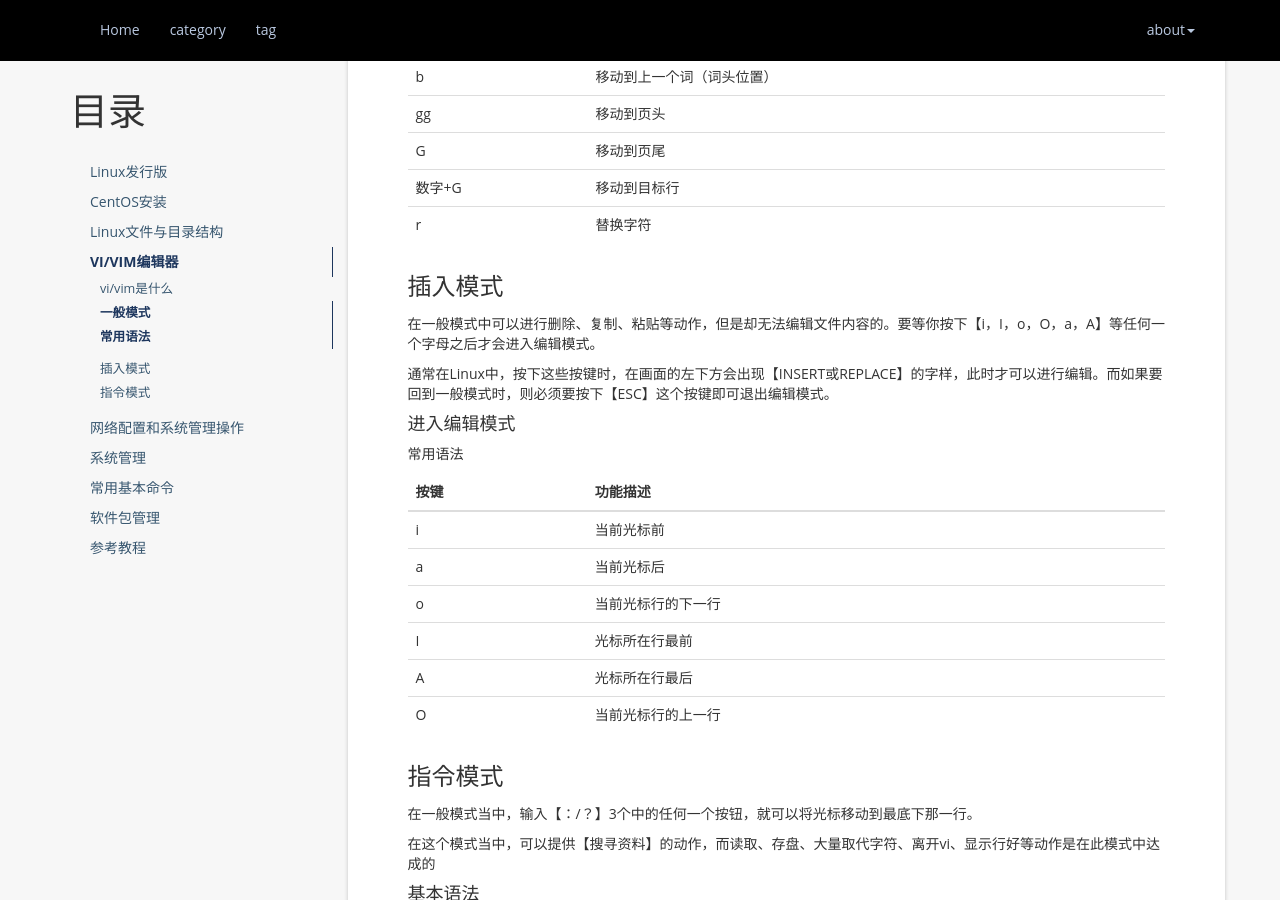
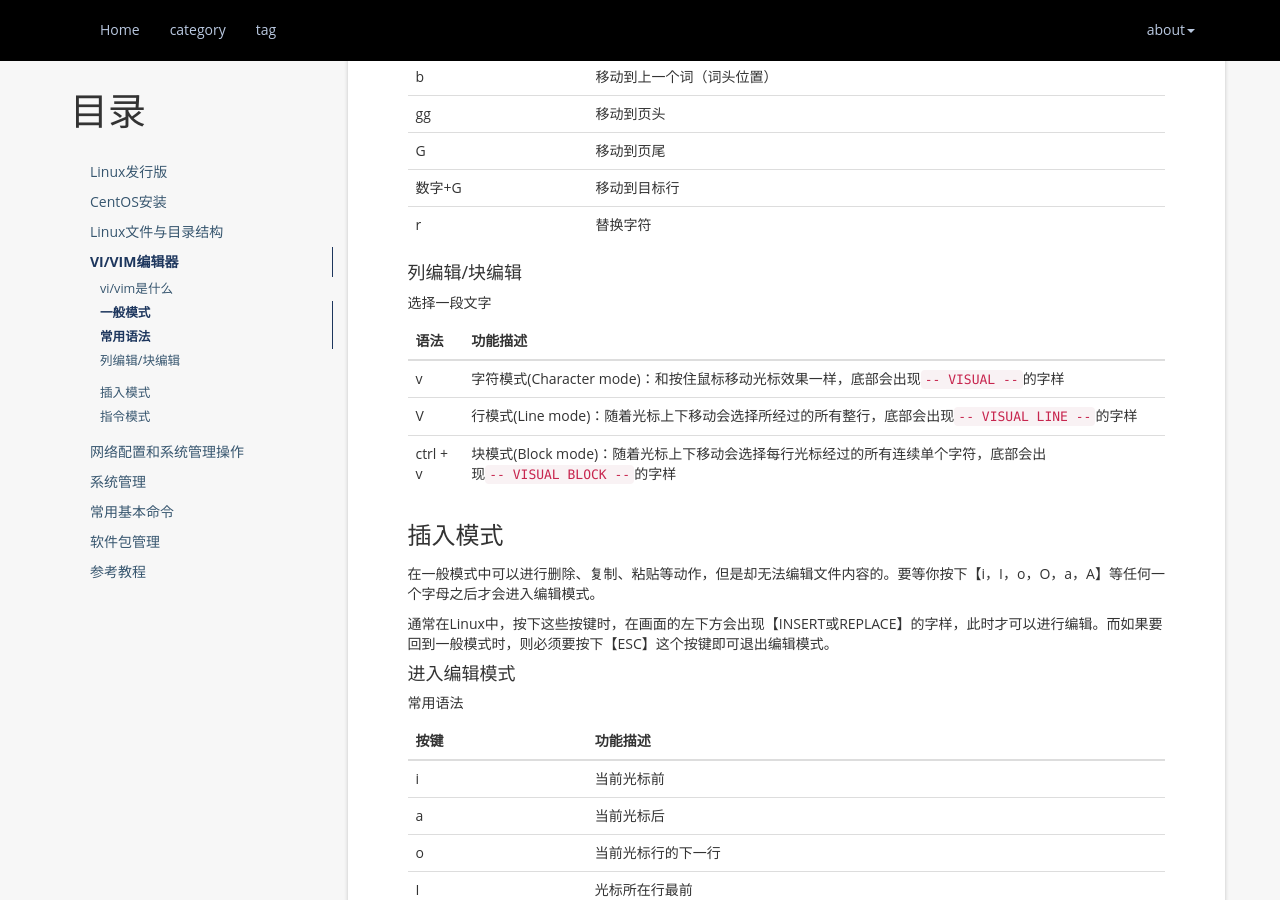
Before and after one commit to atgtahub/atgtahub.github.io, a Jekyll site: the page built from _posts/linux/learning/2023-05-03-linux-learning-01.md, in a window 1280 px wide and 900 px high, scrolled down 3112 px. Built offline with Jekyll 4.4.1, drawn with Linux system fonts in a browser that asks for light colours; a script that is not in the unit is left out; comment, search, counter and statistics services are not loaded.

Commit message:
refactor(post): 2023-05-03-linux-learning-01.md

```diff
--- a/_posts/linux/learning/2023-05-03-linux-learning-01.md
+++ b/_posts/linux/learning/2023-05-03-linux-learning-01.md
@@ -115,6 +115,18 @@ VIM编辑器是从VI发展出来的一个性能更强大的文本编辑器。可
 
 
 
+#### 列编辑/块编辑
+
+选择一段文字
+
+| 语法     | 功能描述                                                     |
+| -------- | ------------------------------------------------------------ |
+| v        | 字符模式(Character mode)：和按住鼠标移动光标效果一样，底部会出现`-- VISUAL --`的字样 |
+| V        | 行模式(Line mode)：随着光标上下移动会选择所经过的所有整行，底部会出现`-- VISUAL LINE --`的字样 |
+| ctrl + v | 块模式(Block mode)：随着光标上下移动会选择每行光标经过的所有连续单个字符，底部会出现`-- VISUAL BLOCK --`的字样 |
+
+
+
 ### 插入模式
 
 在一般模式中可以进行删除、复制、粘贴等动作，但是却无法编辑文件内容的。要等你按下【i，I，o，O，a，A】等任何一个字母之后才会进入编辑模式。
```
